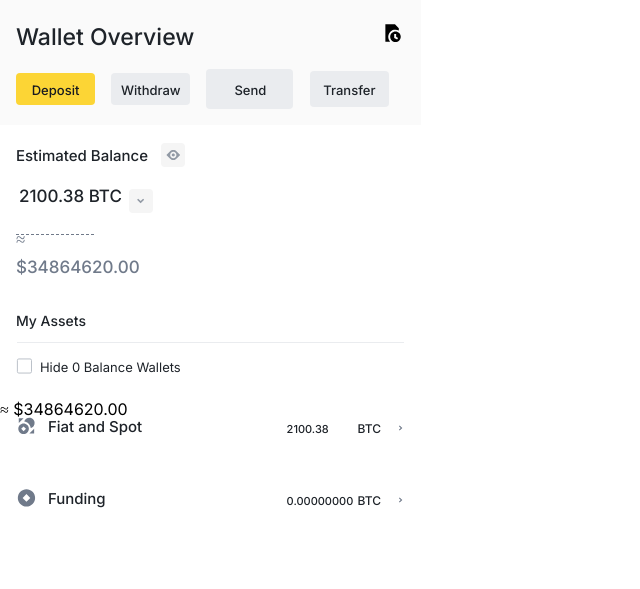
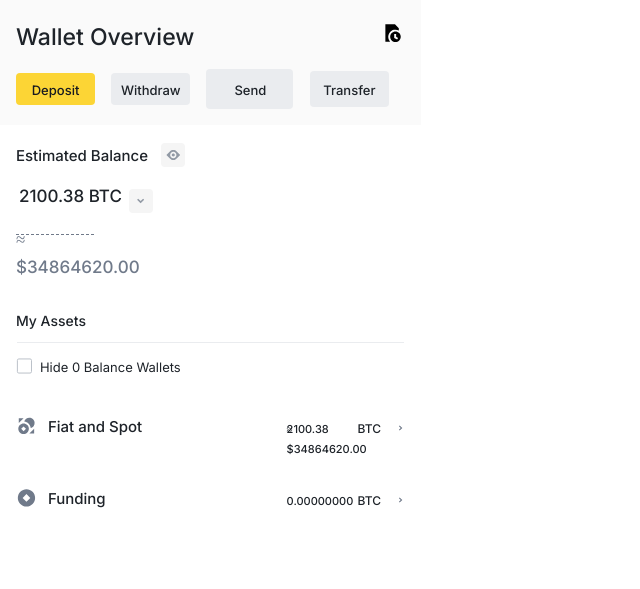
Before and after one commit to moepic19/binances, a website built with Parcel: page index.html in a window 1280 px wide. Shown: the part 125-714 px from the top of the page, without its empty margins (0-640 px from the left). Built offline with nearby package versions, Linux system fonts and the light colour scheme.

Commit message:
Update index.html

```diff
--- a/index.html
+++ b/index.html
@@ -238,15 +238,16 @@
                                       <span class="frame1-text20">
 
                                     </div>
+                                      <span  class="frame1-text28"
+                                        >≈ $34864620.00</span>
+                              </span>
                                     <img
                                       alt="svg2267"
                                       src="public/playground_assets/svg2267-2nli.svg"
                                       class="frame1-svg12"
                                     />
                                   </div>
-                                    <span
-                                        >≈ $34864620.00</span>
-                              </span>
+
                                 </div>
 
                               </div>
```
